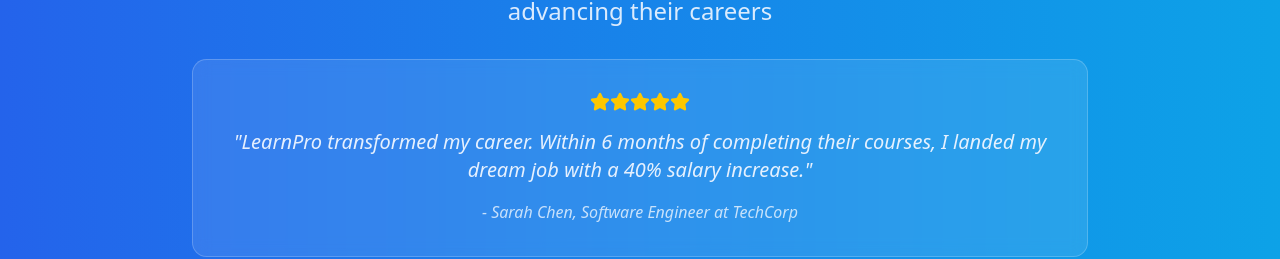
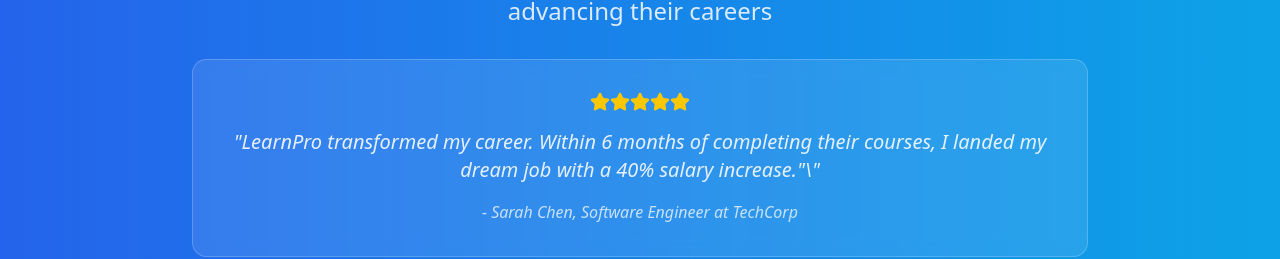
Before and after one commit to krishkad/course-app, a Next.js app: page / in a window 1280 px wide. Shown: the part 7559-7818 px from the top of the page. Built offline with nearby package versions, Linux system fonts and the light colour scheme.

Commit message:
warnings fix

```diff
--- a/src/components/root/CallToActionSection.tsx
+++ b/src/components/root/CallToActionSection.tsx
@@ -32,8 +32,8 @@
               ))}
             </div>
             <blockquote className="text-lg md:text-xl text-primary-foreground/95 italic mb-4">
-              "LearnPro transformed my career. Within 6 months of completing their courses,
-              I landed my dream job with a 40% salary increase."
+              &quot;LearnPro transformed my career. Within 6 months of completing their courses,
+              I landed my dream job with a 40% salary increase."\&quot;
             </blockquote>
             <cite className="text-primary-foreground/80 font-medium">
               - Sarah Chen, Software Engineer at TechCorp
--- a/src/components/root/CourseDetails.tsx
+++ b/src/components/root/CourseDetails.tsx
@@ -185,7 +185,7 @@
           <div className="container mx-auto px-4 text-center">
             <h1 className="text-4xl font-bold mb-4">Course Not Found</h1>
             <p className="text-muted-foreground mb-8">
-              The course you're looking for doesn't exist.
+              The course you&apos;re looking for doesn&apos;t exist.
             </p>
             <Link href="/courses">
               <Button>
@@ -286,7 +286,7 @@
                 <Accordion type="single" collapsible className="w-full">
                   <AccordionItem value="what-you-learn">
                     <AccordionTrigger className="text-xl font-semibold">
-                      What You'll Learn
+                      What You&apos;ll Learn
                     </AccordionTrigger>
                     <AccordionContent>
                       <div className="grid grid-cols-1 md:grid-cols-2 gap-4">
```
